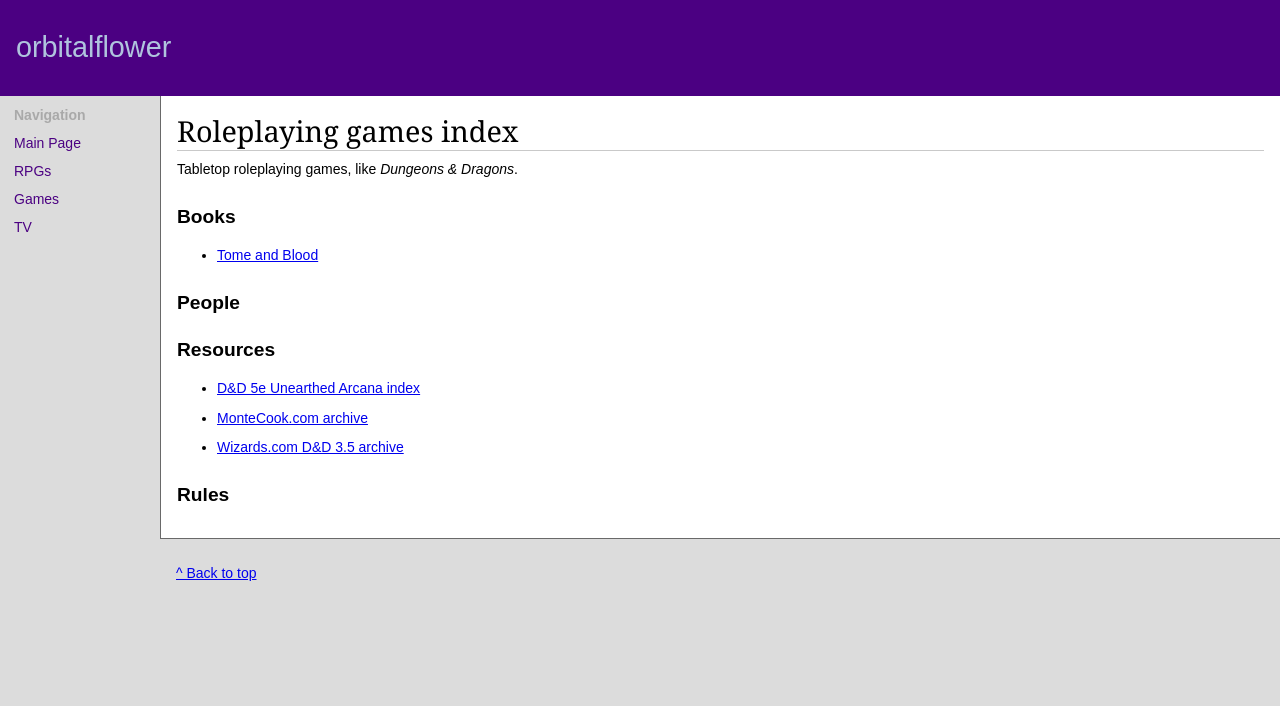
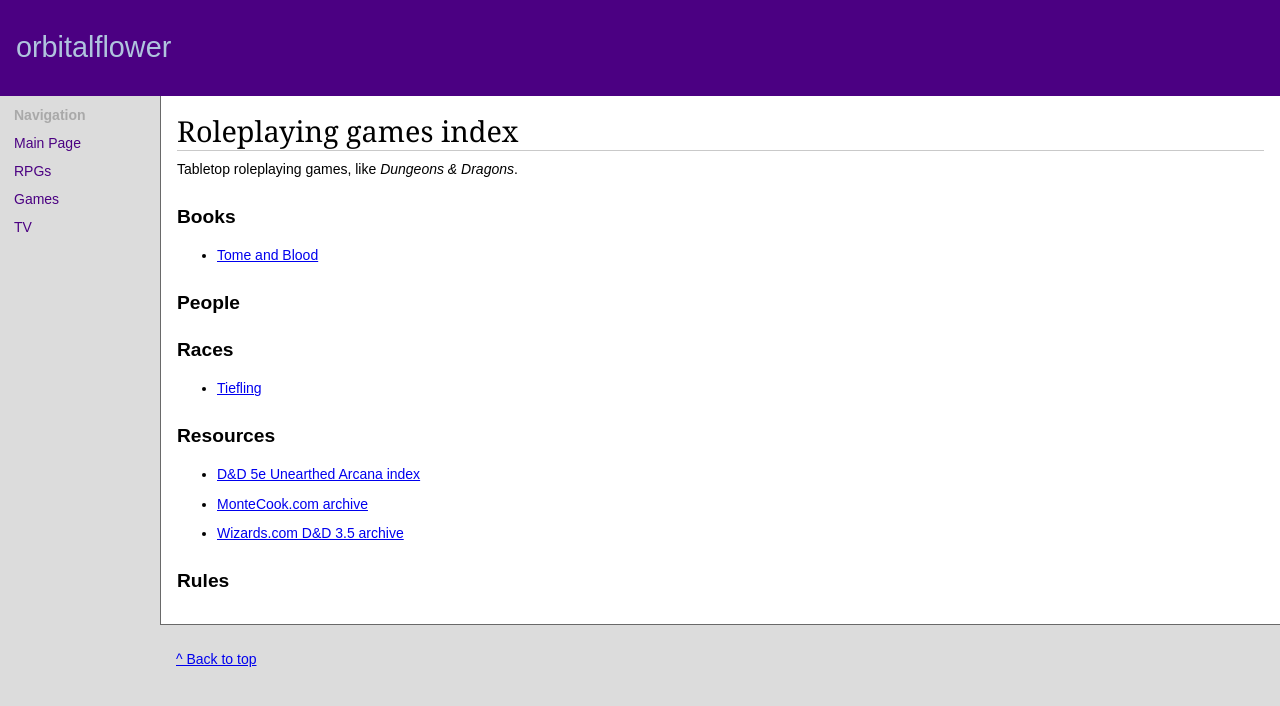
Before and after one commit to orbitalflower/orbitalflower.github.io, a Jekyll site: the page built from categories/rpgs.md, in a window 1280 px wide. Shown: the top 706 px of the page. Built offline with Jekyll 4.4.1, drawn with Linux system fonts in a browser that asks for light colours.

Commit message:
category rules/races

```diff
--- a/categories/rpgs.md
+++ b/categories/rpgs.md
@@ -6,6 +6,7 @@ redirect_from:
   - /rpgs/index.html
   - /rpg/books/index.html
   - /rpg/people/index.html
+  - /rpg/races/index.html
   - /rpg/resources/index.html
   - /rpg/rules/index.html
 category: rpg
@@ -17,6 +18,9 @@ subcategories:
     slug: people
     title: "People"
   -
+    slug: races
+    title: "Races"
+  -
     slug: resources
     title: "Resources"
   -
```
